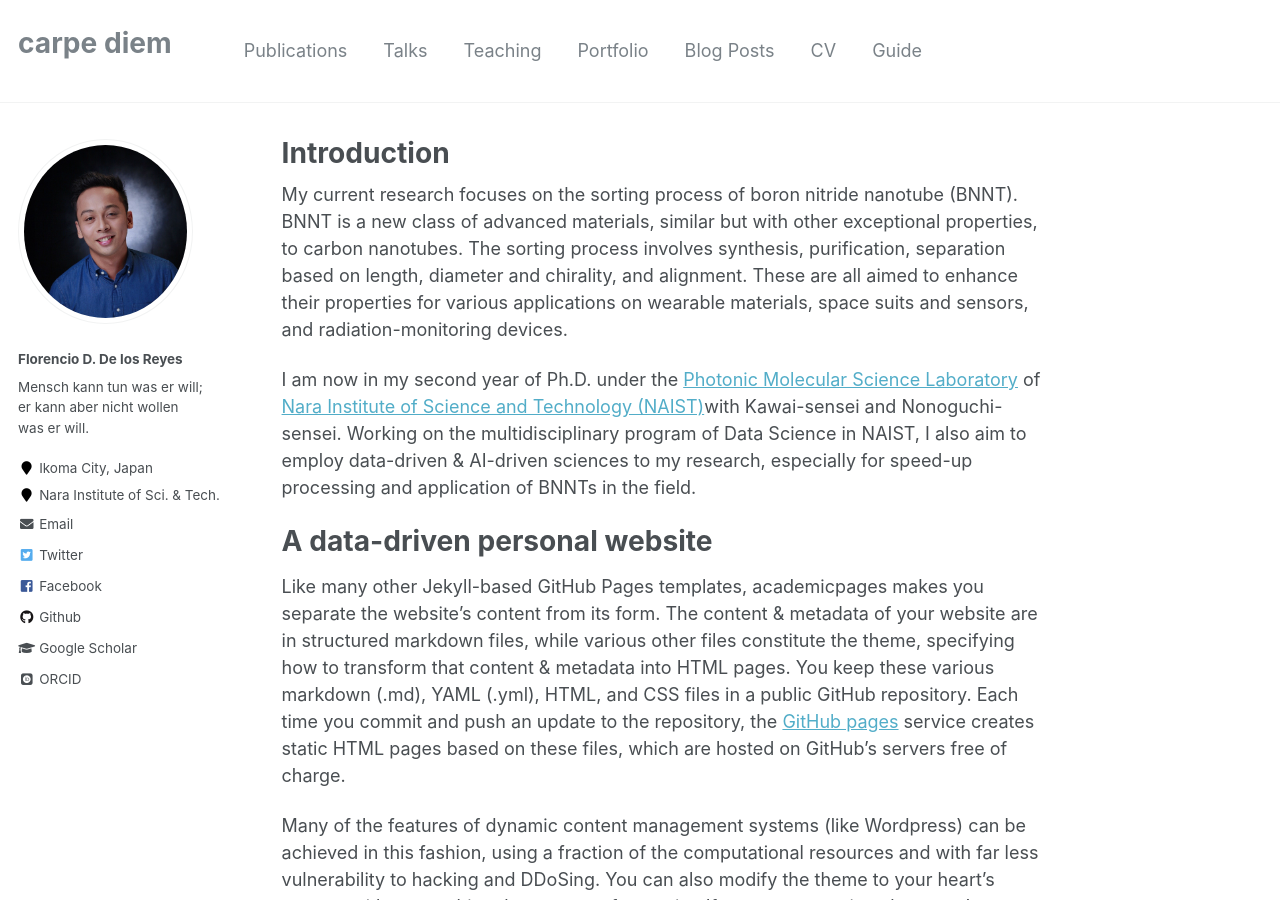
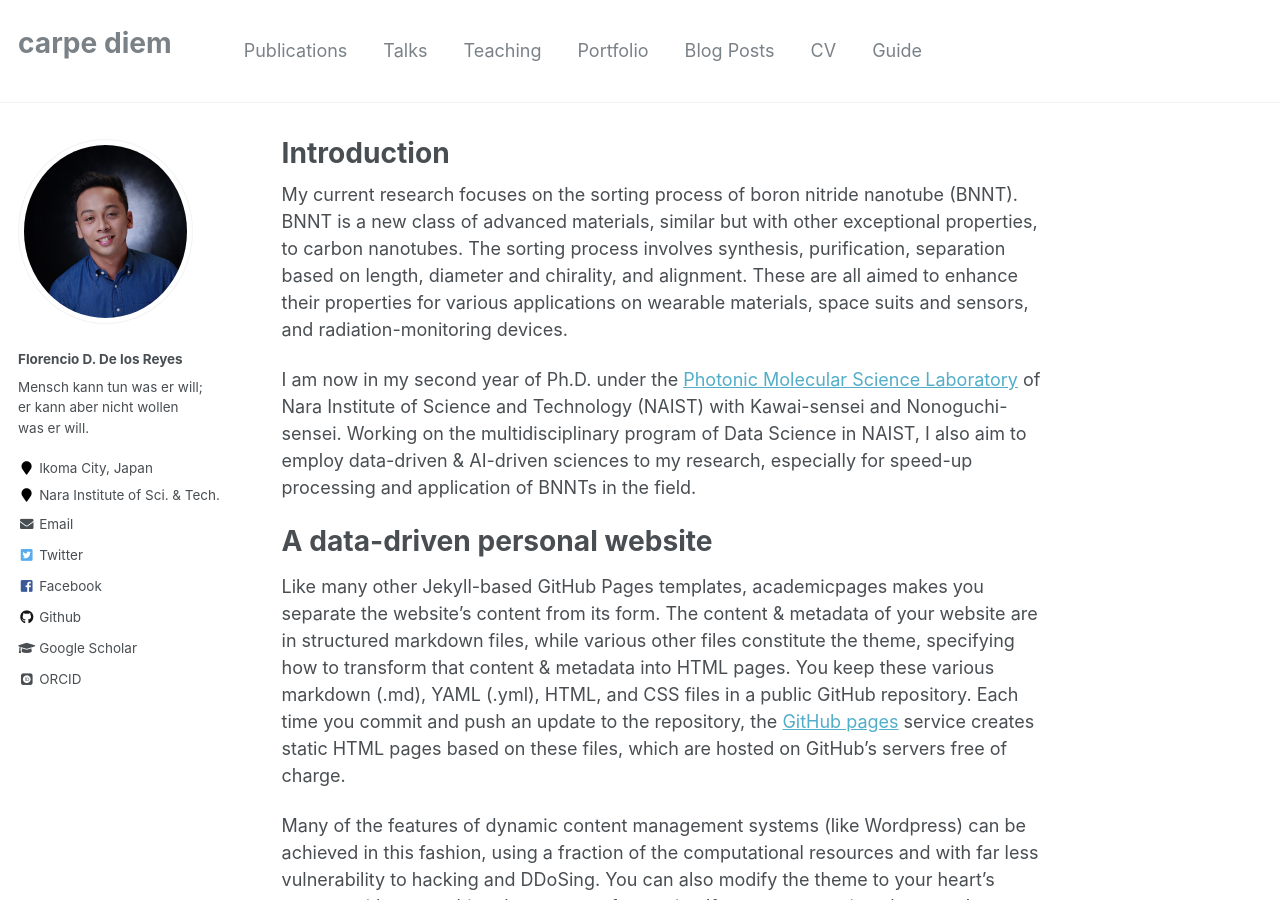
Before and after one commit to fddelosreyes/fddelosreyes.github.io, a Jekyll site: the page built from _pages/about.md, in a window 1280 px wide and 900 px high. Built offline with Jekyll 4.4.1, drawn with Linux system fonts in a browser that asks for light colours; some web fonts are replaced; part of the change alters nothing that is shown.

```diff
--- a/_pages/about.md
+++ b/_pages/about.md
@@ -10,7 +10,7 @@ redirect_from:
 
 My current research focuses on the sorting process of boron nitride nanotube (BNNT). BNNT is a new class of advanced materials, similar but with other exceptional properties, to carbon nanotubes. The sorting process involves synthesis, purification, separation based on length, diameter and chirality, and alignment. These are all aimed to enhance their properties for various applications on wearable materials, space suits and sensors, and radiation-monitoring devices.
 
-I am now in my second year of Ph.D. under the [Photonic Molecular Science Laboratory](https://mswebs.naist.jp/LABs/kawai/index.html) of [Nara Institute of Science and Technology (NAIST)](http://www.naist.jp/)with Kawai-sensei and Nonoguchi-sensei. Working on the multidisciplinary program of Data Science in NAIST, I also aim to employ data-driven & AI-driven sciences to my research, especially for speed-up processing and application of BNNTs in the field.
+I am now in my second year of Ph.D. under the [Photonic Molecular Science Laboratory](https://mswebs.naist.jp/LABs/kawai/index.html) of Nara Institute of Science and Technology (NAIST) with Kawai-sensei and Nonoguchi-sensei. Working on the multidisciplinary program of Data Science in NAIST, I also aim to employ data-driven & AI-driven sciences to my research, especially for speed-up processing and application of BNNTs in the field.
 
 A data-driven personal website
 ======
```
